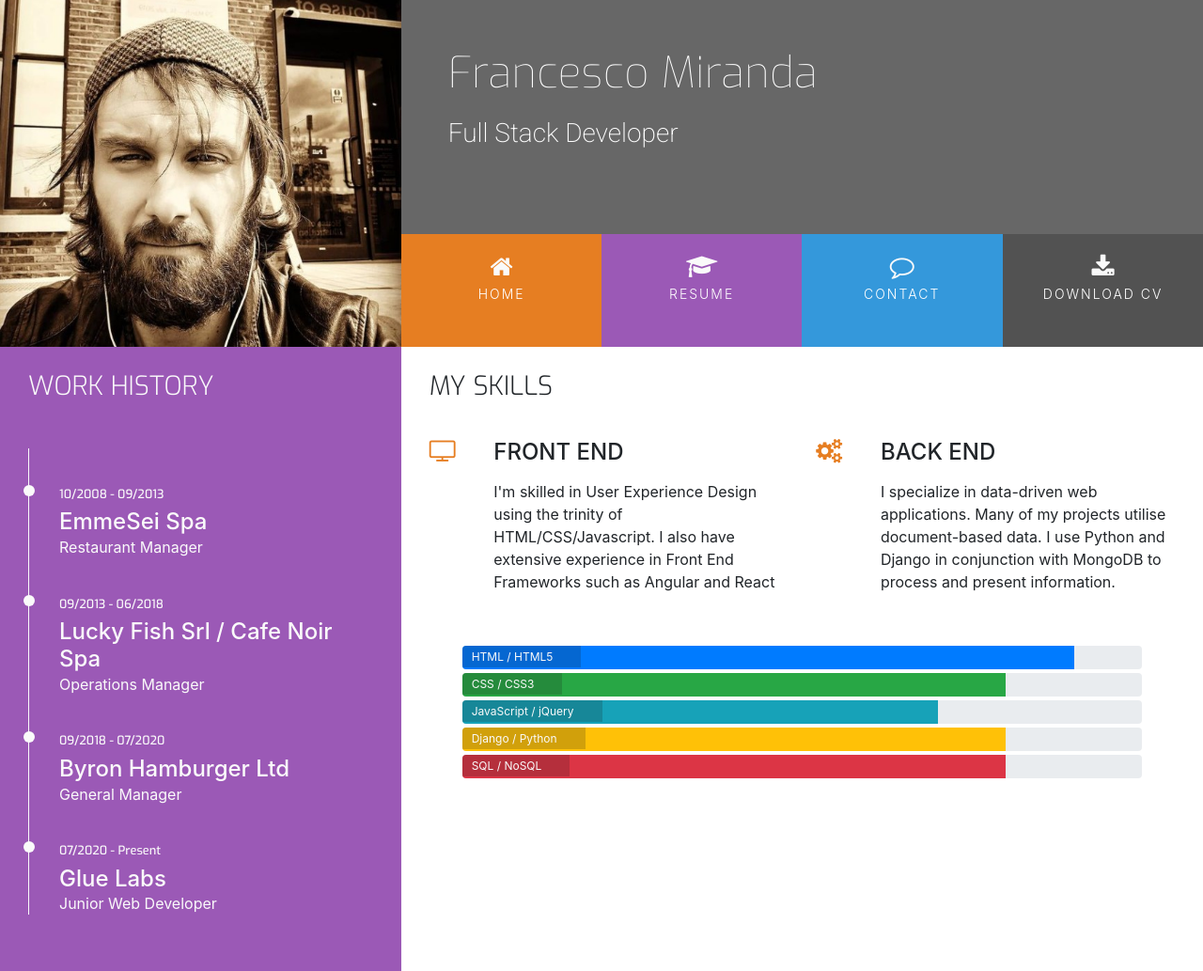
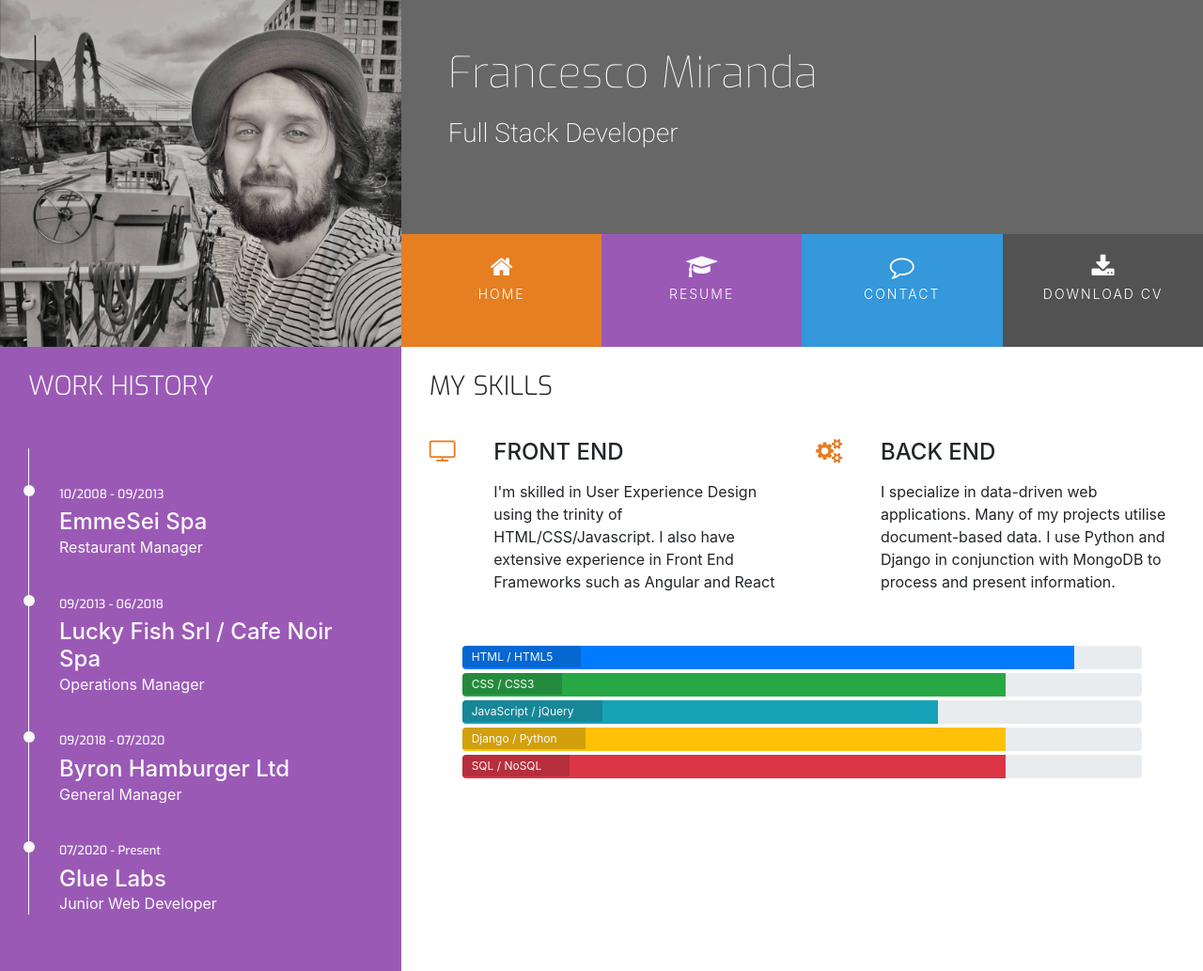
Before and after one commit to Babalu2017/my-resume, a plain HTML site: page resume.html in a window 1280 px wide. Shown: the top 1033 px of the page at 94% size. Drawn offline with nearby package versions, Linux system fonts and the light colour scheme.

Commit message:
uploaded  more photos

```diff
--- a/assets/css/style.css
+++ b/assets/css/style.css
@@ -1,6 +1,17 @@
 @import url('https://fonts.googleapis.com/css?family=Roboto:100,200,300,400,500,600,700|Exo:100,200,300,400,500,600,700');
 
 /*--------------------------------------------Colors*/
+
+/* .bg-img {
+    background: url("../images/londonLandscape.jpg");
+    background-position: center;
+    background-repeat: no-repeat;
+    background-size: cover;
+    min-height: 360px;
+    transition: all .5s ease-in-out;
+    -moz-transition: all .5s ease-in-out;
+    -webkit-transition: all .5s ease-in-out;
+} */
 
 .bg-color-name-title {
     background-color: #676767;
@@ -107,7 +118,7 @@ header {
 }
 
 .logo {
-    background: url("../images/profileGranarySQ.jpg");
+    background: url("../images/fraBarge.jpg");
     background-position: center;
     background-repeat: no-repeat;
     background-size: cover;
```
Also changed, not shown: index.html (+1 -1 lines), assets/images/angelLock.jpg (added), assets/images/appleMarket.jpg (added), assets/images/fraBarge.jpg (added), assets/images/littleVenice.jpg (added), assets/images/londonLandscape.jpg (added), assets/images/londonLandscapeB&W.jpg (added).
